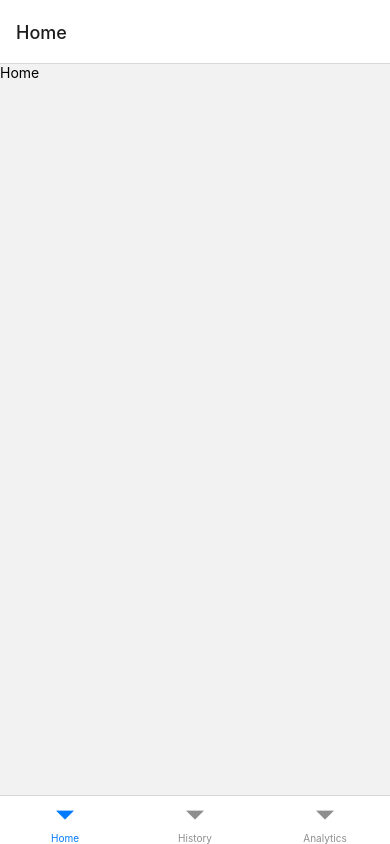
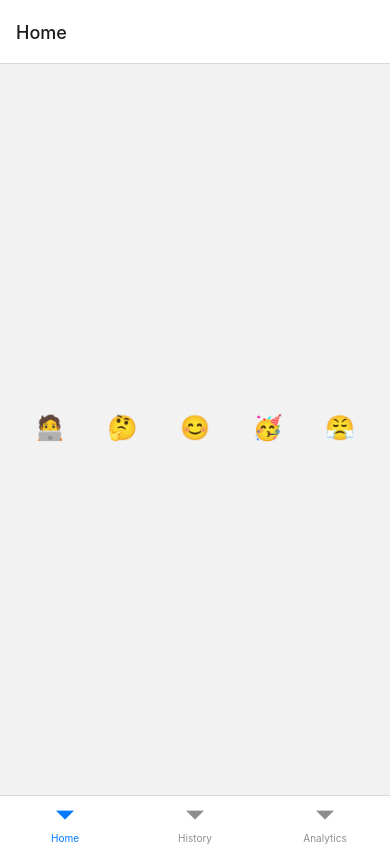
Before and after one commit to cesartheroman/moodTracker, a React Native app: screen /Home in a window 390 px wide. Built offline with nearby package versions, Linux system fonts and the light colour scheme.

Commit message:
added types and MoodPicker component

```diff
--- /dev/null
+++ b/src/components/MoodPicker.tsx
@@ -0,0 +1,70 @@
+import React, { useState } from 'react';
+import { View, Text, StyleSheet, Pressable } from 'react-native';
+
+import { MoodOptionType } from '../types';
+
+const moodOptions: MoodOptionType[] = [
+  { emoji: '🧑‍💻', description: 'studious' },
+  { emoji: '🤔', description: 'pensive' },
+  { emoji: '😊', description: 'happy' },
+  { emoji: '🥳', description: 'celebratory' },
+  { emoji: '😤', description: 'frustrated' },
+];
+
+const MoodPicker: React.FC = () => {
+  const [selectedMood, setselectedMood] = useState<MoodOptionType>();
+
+  return (
+    <View style={styles.moodList}>
+      {moodOptions.map(option => (
+        <View>
+          <Pressable
+            onPress={() => setselectedMood(option)}
+            style={[
+              styles.moodItem,
+              selectedMood?.emoji === option.emoji && styles.selectedMoodItem,
+            ]}>
+            <Text key={option.emoji} style={styles.moodText}>
+              {option.emoji}
+            </Text>
+          </Pressable>
+          <Text style={styles.descriptionText}>
+            {option.emoji === selectedMood?.emoji && option.description}
+          </Text>
+        </View>
+      ))}
+    </View>
+  );
+};
+
+const styles = StyleSheet.create({
+  moodList: {
+    flexDirection: 'row',
+    justifyContent: 'space-between',
+    padding: 20,
+  },
+  moodText: {
+    fontSize: 24,
+  },
+  moodItem: {
+    width: 60,
+    height: 60,
+    justifyContent: 'center',
+    alignItems: 'center',
+    borderRadius: 30,
+    marginBottom: 5,
+  },
+  selectedMoodItem: {
+    borderWidth: 2,
+    backgroundColor: '#454C73',
+    borderColor: '#fff',
+  },
+  descriptionText: {
+    color: '#454C73',
+    fontWeight: 'bold',
+    textAlign: 'center',
+    // fontSize: 10,
+  },
+});
+
+export default MoodPicker;
--- a/src/screens/Home.screen.tsx
+++ b/src/screens/Home.screen.tsx
@@ -1,12 +1,20 @@
 import React from 'react';
-import { View, Text } from 'react-native';
+import { View, StyleSheet } from 'react-native';
+import MoodPicker from '../components/MoodPicker';
 
 const Home: React.FC = () => {
   return (
-    <View>
-      <Text>Home</Text>
+    <View style={styles.container}>
+      <MoodPicker />
     </View>
   );
 };
 
+const styles = StyleSheet.create({
+  container: {
+    flex: 1,
+    justifyContent: 'center',
+  },
+});
+
 export default Home;
--- /dev/null
+++ b/src/theme.ts
@@ -0,0 +1,6 @@
+const Theme = {
+  colorPurple: '#454C73',
+  colorWhite: '#fff',
+};
+
+export default Theme;
--- /dev/null
+++ b/src/types.ts
@@ -0,0 +1,4 @@
+export type MoodOptionType = {
+  emoji: string;
+  description: string;
+};
```
Also changed, not shown: 2 other files (tests, documents, lock files or other folders).
